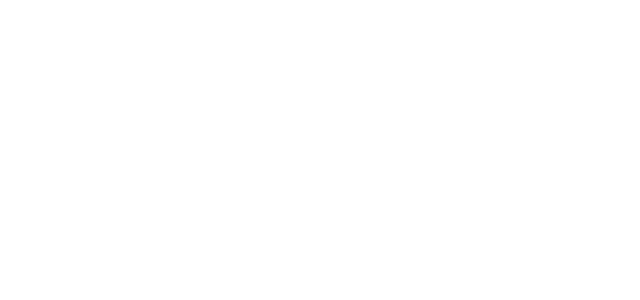
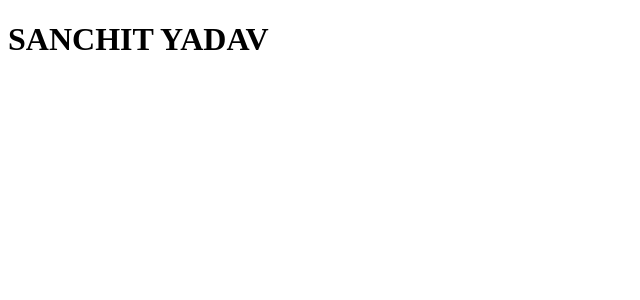
Before and after one commit to SanchitYadav2005/Portfolio-site, a React (Vite) app: page / in a window 1280 px wide. Shown: the top 300 px of the page, without its empty margins (0-640 px from the left). Built offline with nearby package versions, Linux system fonts and the light colour scheme.

Commit message:
everything is working properly

```diff
--- a/src/App.jsx
+++ b/src/App.jsx
@@ -1,9 +1,10 @@
+import MainPage from "./MainPage"
 function App() {
 
 
   return (
     <>
-
+      <MainPage/>
     </>
   )
 }
--- /dev/null
+++ b/src/MainPage.jsx
@@ -0,0 +1,7 @@
+function MainPage(){
+    return(
+        <h1>SANCHIT YADAV</h1>
+    )
+}
+
+export default MainPage;
```
